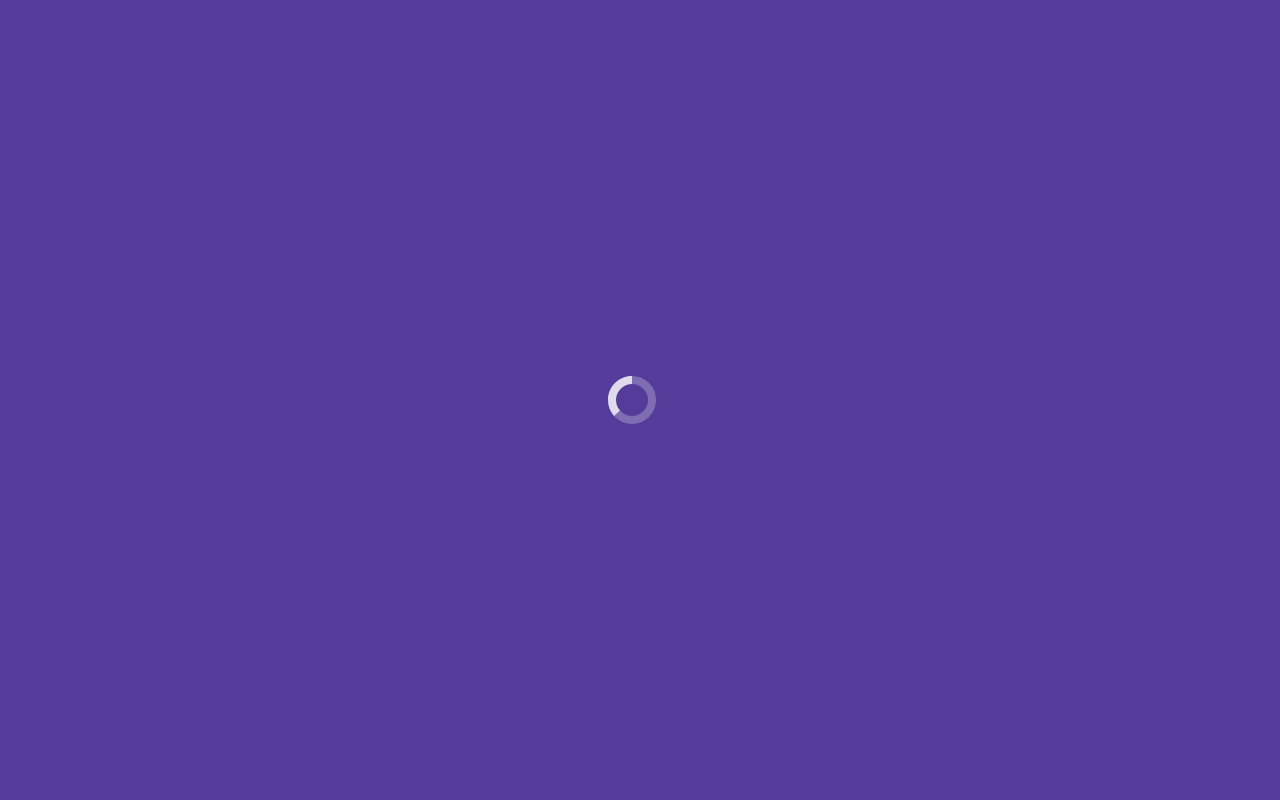
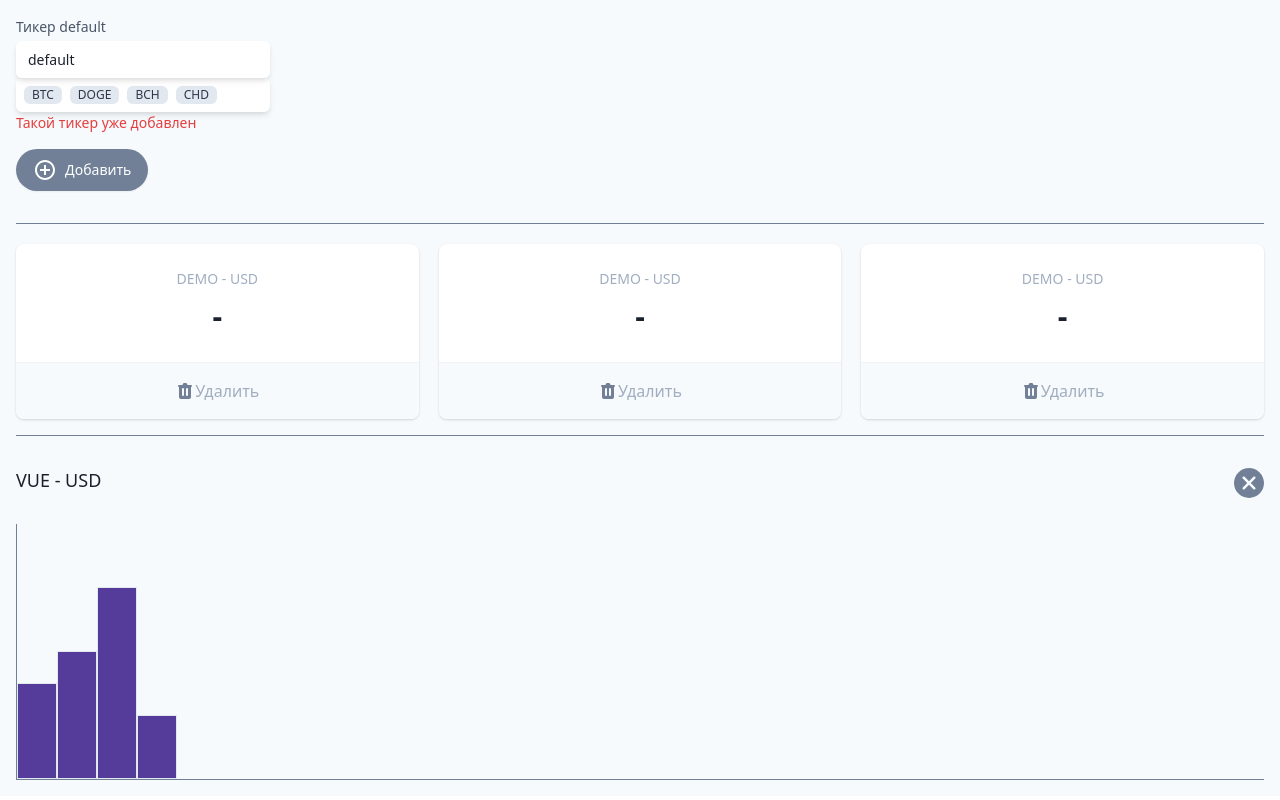
Before and after one commit to c0mixz0ne/cryptonomicon, a Vue app: page / in a window 1280 px wide. Shown: the top 800 px of the page. Built offline with nearby package versions, Linux system fonts and the light colour scheme.

Commit message:
add methods

```diff
--- a/src/App.vue
+++ b/src/App.vue
@@ -1,6 +1,6 @@
 <template>
   <div class="container mx-auto flex flex-col items-center bg-gray-100 p-4">
-    <div
+    <!-- <div
       class="fixed w-100 h-100 opacity-80 bg-purple-800 inset-0 z-50 flex items-center justify-center"
     >
       <svg
@@ -23,16 +23,18 @@
           d="M4 12a8 8 0 018-8V0C5.373 0 0 5.373 0 12h4zm2 5.291A7.962 7.962 0 014 12H0c0 3.042 1.135 5.824 3 7.938l3-2.647z"
         ></path>
       </svg>
-    </div>
+    </div> -->
     <div class="container">
       <section>
         <div class="flex">
           <div class="max-w-xs">
             <label for="wallet" class="block text-sm font-medium text-gray-700"
-              >Тикер</label
+              >Тикер {{ ticker }}</label
             >
             <div class="mt-1 relative rounded-md shadow-md">
               <input
+                v-model="ticker"
+                v-on:keydown.enter="add"
                 type="text"
                 name="wallet"
                 id="wallet"
@@ -68,6 +70,7 @@
           </div>
         </div>
         <button
+          @click="add"
           type="button"
           class="my-4 inline-flex items-center py-2 px-4 border border-transparent shadow-sm text-sm leading-4 font-medium rounded-full text-white bg-gray-600 hover:bg-gray-700 transition-colors duration-300 focus:outline-none focus:ring-2 focus:ring-offset-2 focus:ring-gray-500"
         >
@@ -91,100 +94,21 @@
       <hr class="w-full border-t border-gray-600 my-4" />
       <dl class="mt-5 grid grid-cols-1 gap-5 sm:grid-cols-3">
         <div
+          v-for="t in tickers"
+          :key="t.name"
           class="bg-white overflow-hidden shadow rounded-lg border-purple-800 border-solid cursor-pointer"
         >
           <div class="px-4 py-5 sm:p-6 text-center">
             <dt class="text-sm font-medium text-gray-500 truncate">
-              WTF - USD
+              {{ t.name }} - USD
             </dt>
-            <dd class="mt-1 text-3xl font-semibold text-gray-900">1.11</dd>
+            <dd class="mt-1 text-3xl font-semibold text-gray-900">
+              {{ t.price }}
+            </dd>
           </div>
           <div class="w-full border-t border-gray-200"></div>
           <button
-            class="flex items-center justify-center font-medium w-full bg-gray-100 px-4 py-4 sm:px-6 text-md text-gray-500 hover:text-gray-600 hover:bg-gray-200 hover:opacity-20 transition-all focus:outline-none"
-          >
-            <svg
-              class="h-5 w-5"
-              xmlns="http://www.w3.org/2000/svg"
-              viewBox="0 0 20 20"
-              fill="#718096"
-              aria-hidden="true"
-            >
-              <path
-                fill-rule="evenodd"
-                d="M9 2a1 1 0 00-.894.553L7.382 4H4a1 1 0 000 2v10a2 2 0 002 2h8a2 2 0 002-2V6a1 1 0 100-2h-3.382l-.724-1.447A1 1 0 0011 2H9zM7 8a1 1 0 012 0v6a1 1 0 11-2 0V8zm5-1a1 1 0 00-1 1v6a1 1 0 102 0V8a1 1 0 00-1-1z"
-                clip-rule="evenodd"
-              ></path></svg
-            >Удалить
-          </button>
-        </div>
-        <div
-          class="bg-white overflow-hidden shadow rounded-lg border-purple-800 border-solid border-4 cursor-pointer"
-        >
-          <div class="px-4 py-5 sm:p-6 text-center">
-            <dt class="text-sm font-medium text-gray-500 truncate">
-              VUE - RUB
-            </dt>
-            <dd class="mt-1 text-3xl font-semibold text-gray-900">80000.00</dd>
-          </div>
-          <div class="w-full border-t border-gray-200"></div>
-          <button
-            class="flex items-center justify-center font-medium w-full bg-gray-100 px-4 py-4 sm:px-6 text-md text-gray-500 hover:text-gray-600 hover:bg-gray-200 hover:opacity-20 transition-all focus:outline-none"
-          >
-            <svg
-              class="h-5 w-5"
-              xmlns="http://www.w3.org/2000/svg"
-              viewBox="0 0 20 20"
-              fill="#718096"
-              aria-hidden="true"
-            >
-              <path
-                fill-rule="evenodd"
-                d="M9 2a1 1 0 00-.894.553L7.382 4H4a1 1 0 000 2v10a2 2 0 002 2h8a2 2 0 002-2V6a1 1 0 100-2h-3.382l-.724-1.447A1 1 0 0011 2H9zM7 8a1 1 0 012 0v6a1 1 0 11-2 0V8zm5-1a1 1 0 00-1 1v6a1 1 0 102 0V8a1 1 0 00-1-1z"
-                clip-rule="evenodd"
-              ></path></svg
-            >Удалить
-          </button>
-        </div>
-        <div
-          class="bg-white overflow-hidden shadow rounded-lg border-purple-800 border-solid cursor-pointer"
-        >
-          <div class="px-4 py-5 sm:p-6 text-center">
-            <dt class="text-sm font-medium text-gray-500 truncate">
-              BTC - USD
-            </dt>
-            <dd class="mt-1 text-3xl font-semibold text-gray-900">99999.99</dd>
-          </div>
-          <div class="w-full border-t border-gray-200"></div>
-          <button
-            class="flex items-center justify-center font-medium w-full bg-gray-100 px-4 py-4 sm:px-6 text-md text-gray-500 hover:text-gray-600 hover:bg-gray-200 hover:opacity-20 transition-all focus:outline-none"
-          >
-            <svg
-              class="h-5 w-5"
-              xmlns="http://www.w3.org/2000/svg"
-              viewBox="0 0 20 20"
-              fill="#718096"
-              aria-hidden="true"
-            >
-              <path
-                fill-rule="evenodd"
-                d="M9 2a1 1 0 00-.894.553L7.382 4H4a1 1 0 000 2v10a2 2 0 002 2h8a2 2 0 002-2V6a1 1 0 100-2h-3.382l-.724-1.447A1 1 0 0011 2H9zM7 8a1 1 0 012 0v6a1 1 0 11-2 0V8zm5-1a1 1 0 00-1 1v6a1 1 0 102 0V8a1 1 0 00-1-1z"
-                clip-rule="evenodd"
-              ></path></svg
-            >Удалить
-          </button>
-        </div>
-        <div
-          class="bg-white overflow-hidden shadow rounded-lg border-purple-800 border-solid cursor-pointer"
-        >
-          <div class="px-4 py-5 sm:p-6 text-center">
-            <dt class="text-sm font-medium text-gray-500 truncate">
-              DOGE - USD
-            </dt>
-            <dd class="mt-1 text-3xl font-semibold text-gray-900">0.0014</dd>
-          </div>
-          <div class="w-full border-t border-gray-200"></div>
-          <button
+            @click="handleDelete(t)"
             class="flex items-center justify-center font-medium w-full bg-gray-100 px-4 py-4 sm:px-6 text-md text-gray-500 hover:text-gray-600 hover:bg-gray-200 hover:opacity-20 transition-all focus:outline-none"
           >
             <svg
@@ -244,6 +168,29 @@
 <script>
 export default {
   name: "App",
+  data() {
+    return {
+      ticker: "default",
+      tickers: [
+        { name: "DEMO", price: "-" },
+        { name: "DEMO", price: "-" },
+        { name: "DEMO", price: "-" },
+      ],
+    };
+  },
+  methods: {
+    add() {
+      const newTicker = {
+        name: this.ticker,
+        price: "-",
+      };
+      this.tickers.push(newTicker);
+      this.ticker = "";
+    },
+    handleDelete(tickerToRemove) {
+      this.tickers = this.tickers.filter((t) => t !== tickerToRemove);
+    },
+  },
 };
 </script>
 <style src="./app.css"></style>
```
Also changed, not shown: src/index.html (deleted, +0 -8 lines).
